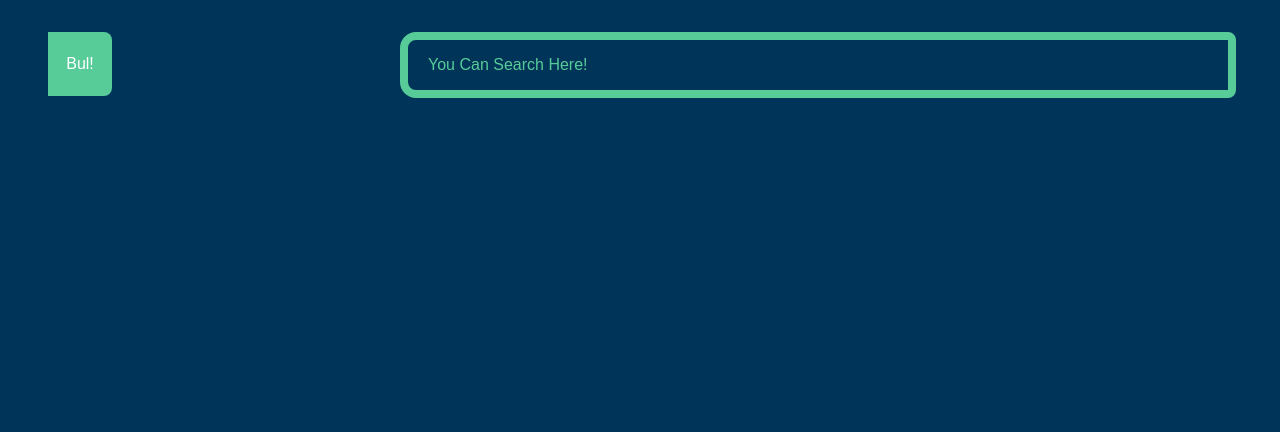
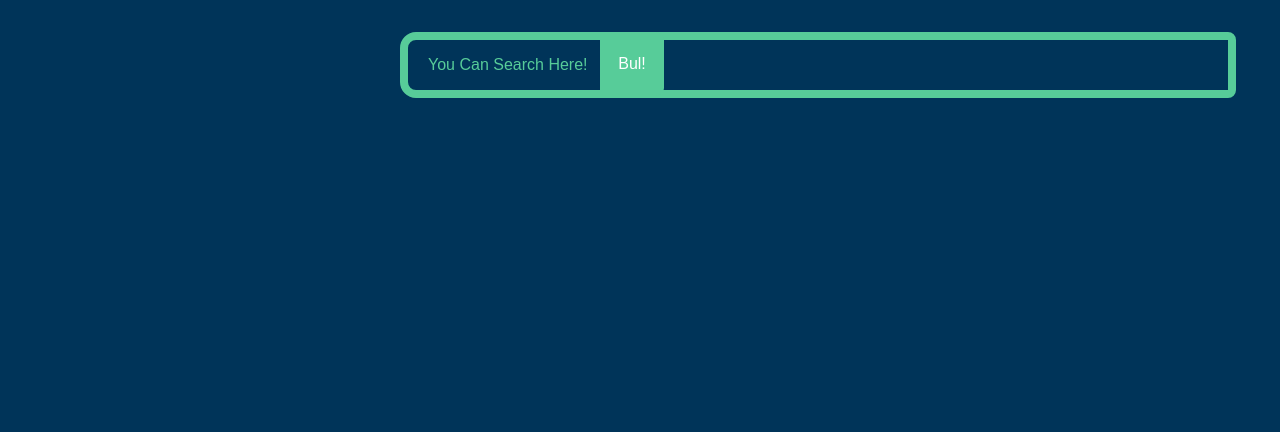
Before and after one commit to Bedmor/formulafinder, a website: page index.html in a window 1280 px wide. Shown: the part 368-800 px from the top of the page. Drawn offline with Linux system fonts and the light colour scheme.

Commit message:
Tuanaçiçek

```diff
--- a/style.css
+++ b/style.css
@@ -72,7 +72,7 @@ html, body{
 
     height: 8vh;
     width: 8vh;
-    left:6vh;
+    left:75vh;
     background-color:#57CC99;
     color: white;
     border-radius: 1vh;
```
